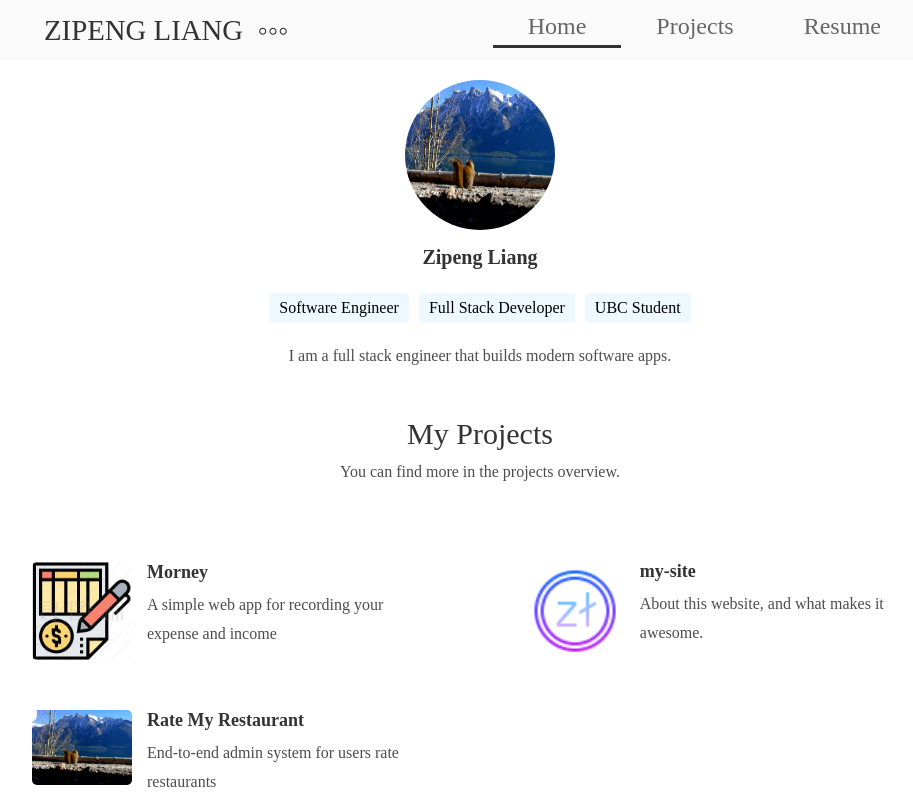
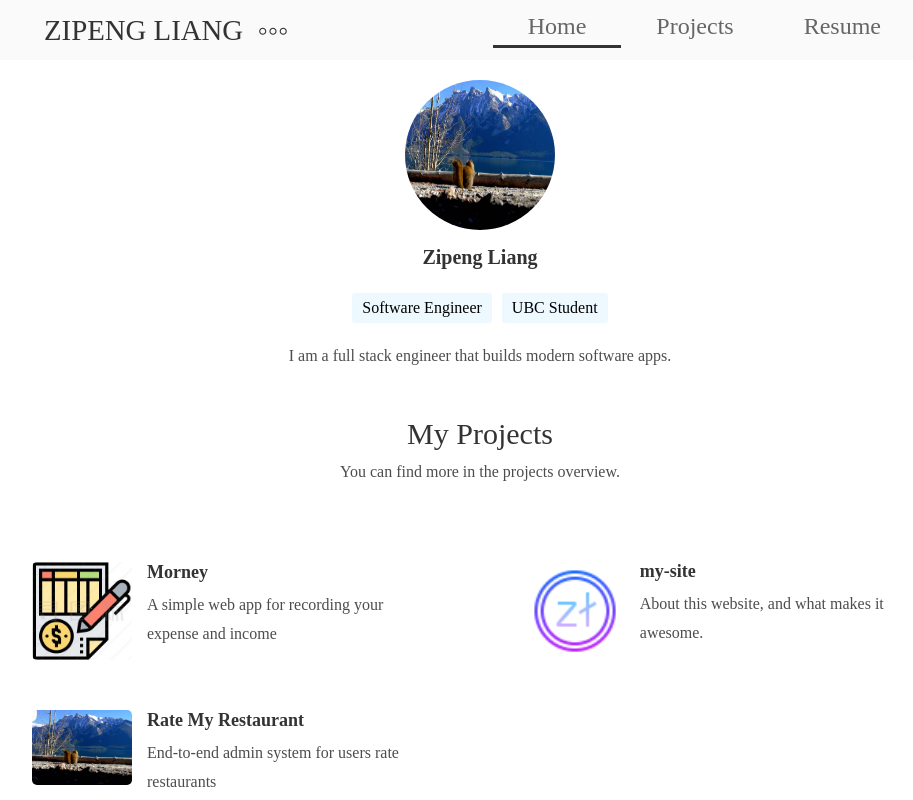
Before and after one commit to zipengliang21/my-site, a React app: page /#/ in a window 1280 px wide. Shown: the top 800 px of the page, without its empty margins (160-1073 px from the left). Built offline with nearby package versions, Linux system fonts and the light colour scheme.

Commit message:
Modified Intro tag

```diff
--- a/src/views/Home.tsx
+++ b/src/views/Home.tsx
@@ -62,7 +62,6 @@ function Home() {
              <h2>Zipeng Liang</h2>
              <ul>
                 <li>Software Engineer</li>
-                <li>Full Stack Developer</li>
                 <li>UBC Student</li>
              </ul>
              <p>I am a full stack engineer that builds modern software apps.</p>
```
